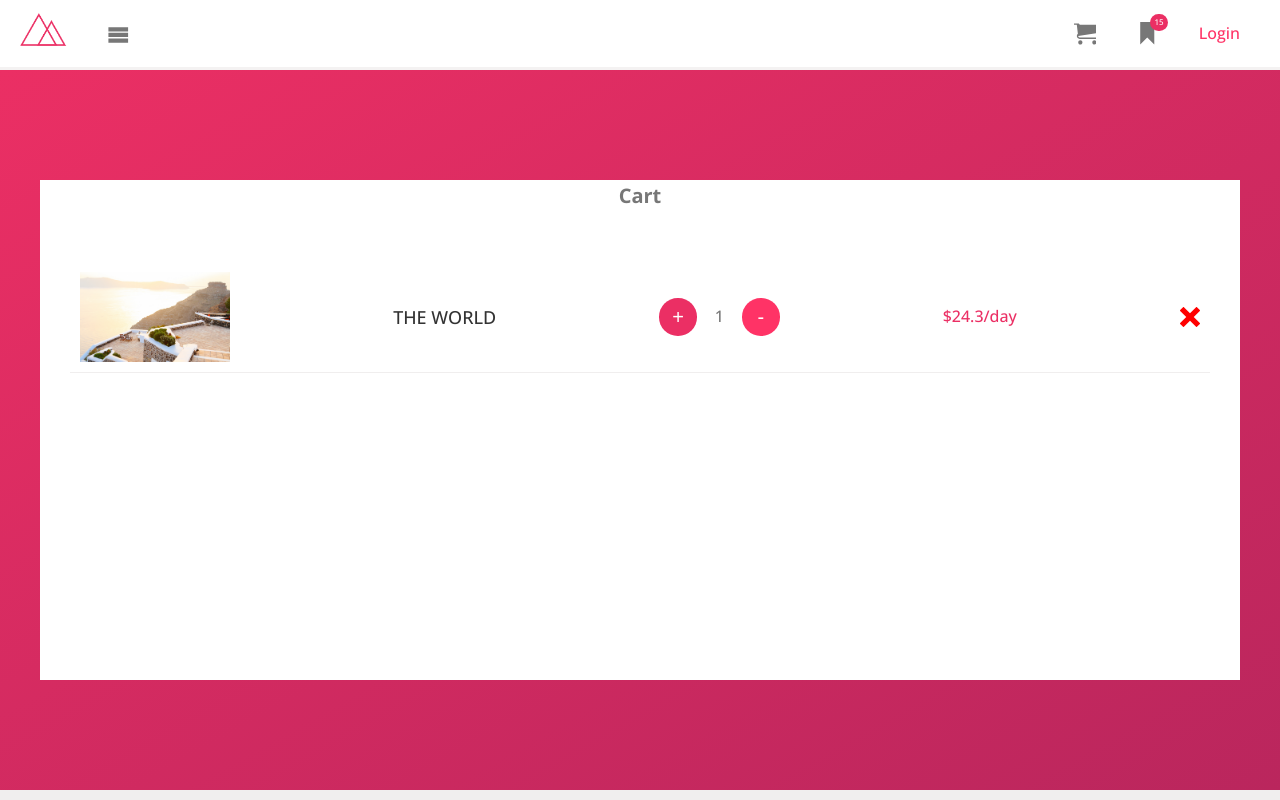
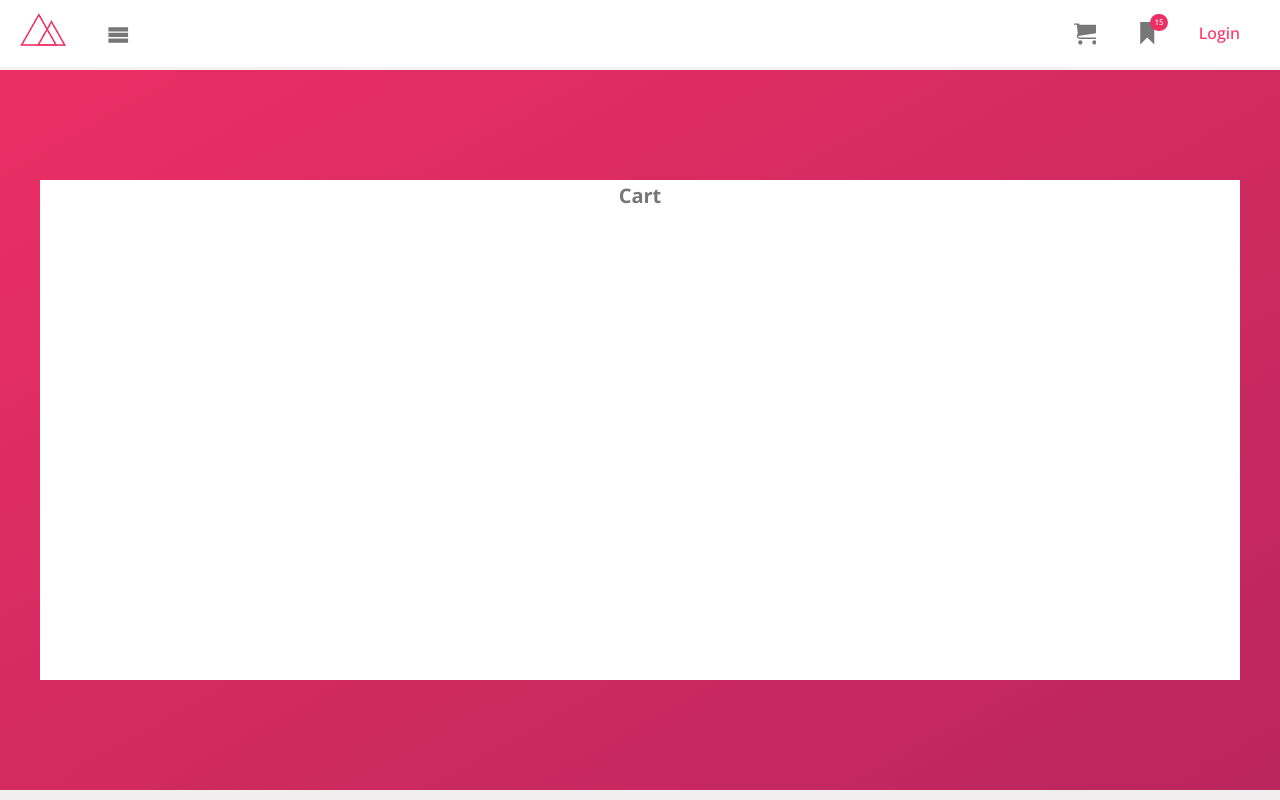
Before and after one commit to AcmDeveloper23/react-hotel-bookings, a React (Create React App) app: page /cart in a window 1280 px wide. Built offline with nearby package versions, Linux system fonts and the light colour scheme.

Commit message:
cart dynamic listings added

```diff
--- a/src/components/CardItems/index.js
+++ b/src/components/CardItems/index.js
@@ -23,7 +23,7 @@ const CardItems = ({hotel}) => {
 
     return (
         <article className='card'>
-            <img src={require(`../../assets/img/${image}`)} alt="Item 1" className='card__img' />
+            <img src={require(`../../assets/img/${image}`)} alt={name} className='card__img' />
 
             {/* <div className="card__bookmark">
                 <BsBookmark className="card__bookmark--icon" />
--- a/src/pages/Cart/index.js
+++ b/src/pages/Cart/index.js
@@ -3,30 +3,37 @@ import Layout from '../../components/Layout'
 import "./Cart.scss";
 import Assets from '../../assets';
 import { ImCross } from "react-icons/im";
+import { useSelector, useDispatch } from "react-redux";
 
 const Cart = () => {
+
+  const cartLists = useSelector((state) => state.cart);
+
   return (
     <Layout>
       <div className="cart">
         <div className="cart-section">
           <h1 className="cart-section__heading">Cart</h1>
           <div className="cart-section__lists">
+            {cartLists.length >= 1 && cartLists.map((item) => (
               <div className="cart-section__item">
-                      <img src={Assets.Hotel3} alt="hotel 1" className="cart-section__item--img" />
+                <img src={require(`../../assets/img/${item.image}`)} alt={item.name} className="cart-section__item--img" />
 
-                      <p className='cart-section__item--text'>The world</p>
+                <p className='cart-section__item--text'>{item.name}</p>
 
                 <div className="cart-section__quantity">
                   <button className='cart-section__btn cart-section__quantity--plus'>+</button>
-                          <span className="cart-section__quantity--value">1</span>
+                  <span className="cart-section__quantity--value">{item.rooms}</span>
                   <button className="cart-section__btn cart-section__quantity--minus">-</button>
                 </div>
 
-                      <p className="cart-section__item--price">$24.3/day</p>
+                <p className="cart-section__item--price">${item.price}/day</p>
 
                 <ImCross className="cart-section__item--close" />
 
               </div>
+            ))}
+
 
           </div>
         </div>
```
Lines whose indentation alone changed are shown as unchanged.
